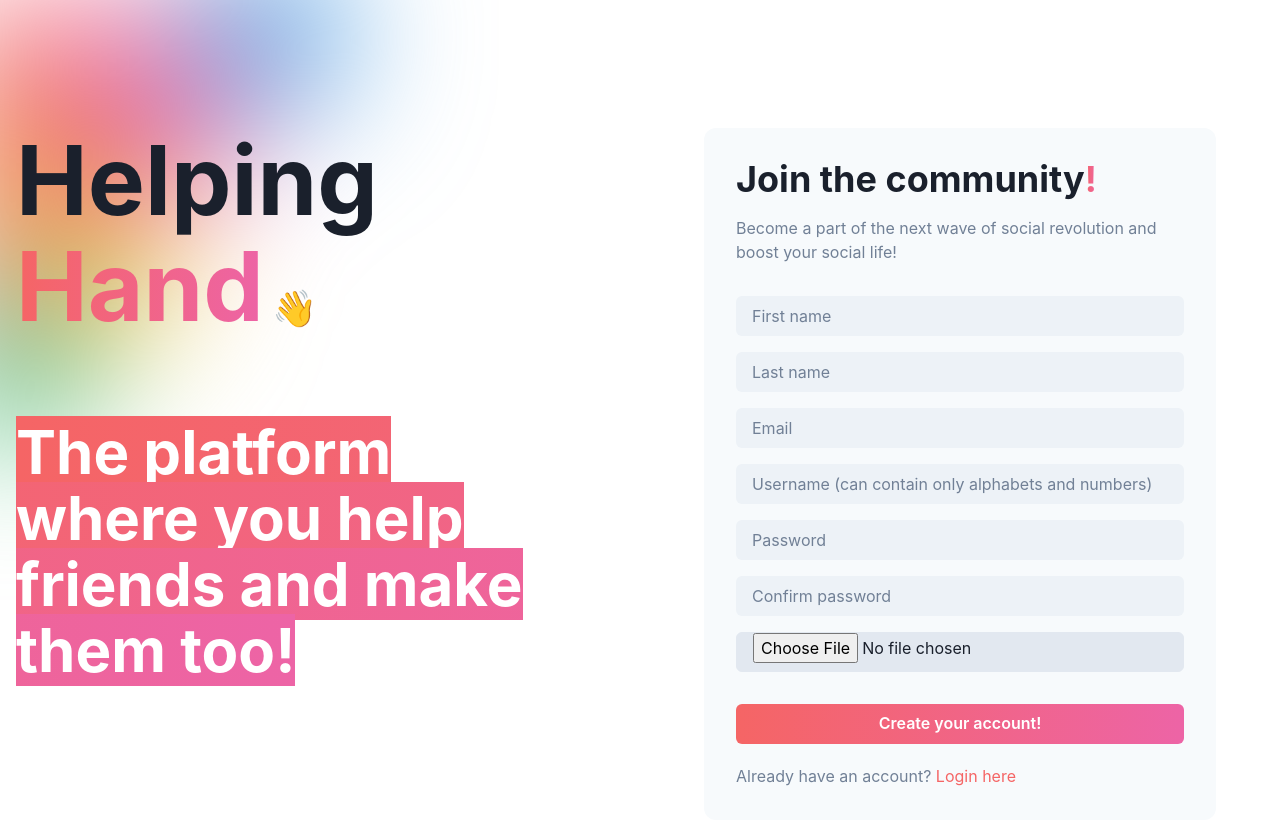
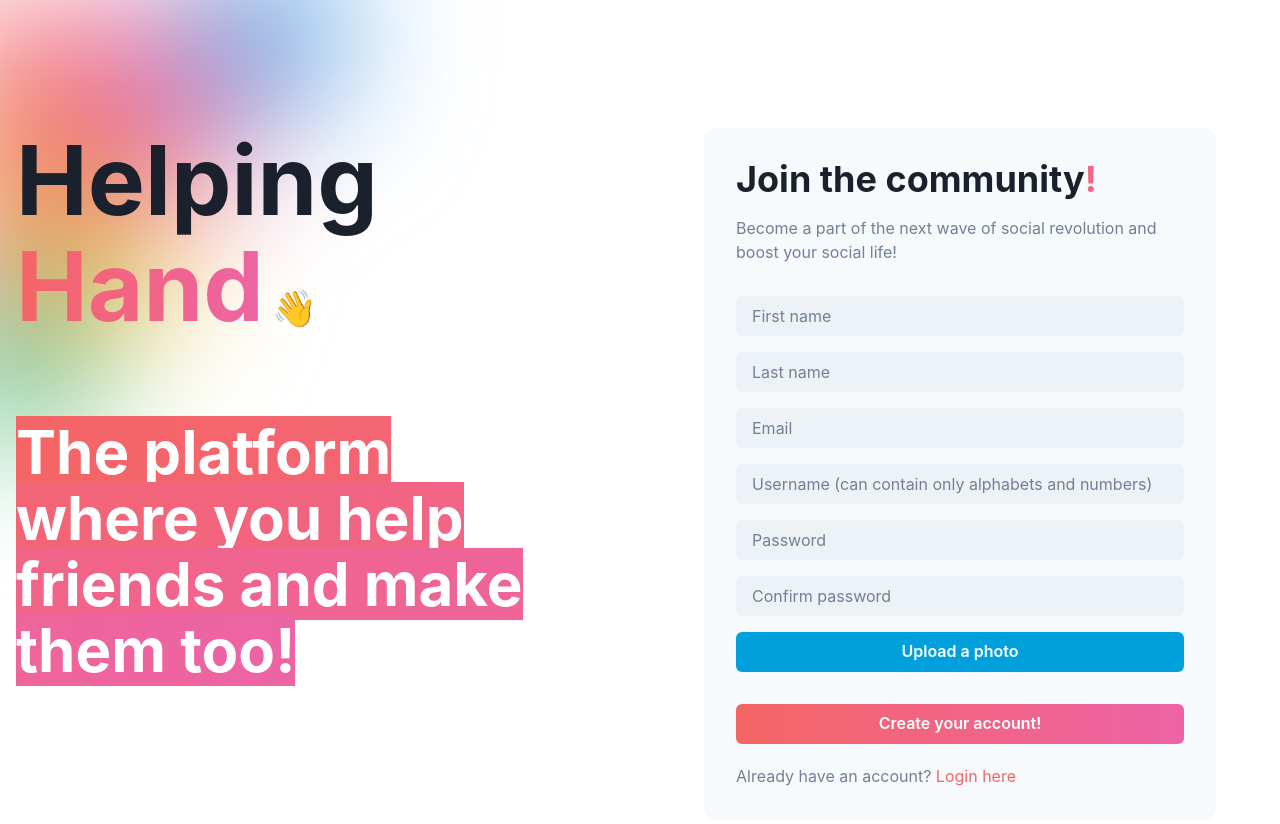
Before and after one commit to sowmenappd/helping-hand, a React (Create React App) app: page / in a window 1280 px wide. Both pictures are taken after a click on the link "Sign up now!". Shown: the top 824 px of the page. Built offline with nearby package versions, Linux system fonts and the light colour scheme; no server answers.

Commit message:
Add & integrate ImageUploaded component

```diff
--- a/src/components/ImageUploader.tsx
+++ b/src/components/ImageUploader.tsx
@@ -1,17 +1,20 @@
 import React, { useState } from "react";
-import { Box, Input, Image } from "@chakra-ui/react";
+import { Box, Input, Image, Button } from "@chakra-ui/react";
 import { getBase64 } from "../util/image_converter";
 
-const ImageUploader = (props: { onImage: (imgB64: string) => void }) => {
-  const [imageB64, setImage] = useState("");
-
+const ImageUploader = (props: {
+  imgB64: string;
+  showImage: boolean;
+  buttonText?: string;
+  onImage: (imgB64: string) => void;
+}) => {
   const Base64Image = (props: { b64: string }) => {
     return <Image src={props.b64} height="100%" alignItems="center" />;
   };
 
   return (
     <>
-      {imageB64 && (
+      {props.showImage && props.imgB64 && (
         <Box
           display="flex"
           alignItems="center"
@@ -21,21 +24,28 @@ const ImageUploader = (props: { onImage: (imgB64: string) => void }) => {
           rounded="xl"
           px={2}
         >
-          <Base64Image b64={imageB64} />
+          <Base64Image b64={props.imgB64} />
         </Box>
       )}
       <Input
-        fontFamily={"heading"}
-        bg={"gray.200"}
-        color={"gray.800"}
+        id="fileUploader"
         type="file"
-        onChange={async (e) => {
+        style={{ display: "none" }}
+        onChange={(e: any) => {
           getBase64(e.target.files[0], (b64: string) => {
-            setImage(b64);
-            props.onImage(b64);
+            props.onImage?.(b64);
           });
         }}
       />
+      <Button
+        colorScheme="linkedin"
+        onClick={() => {
+          document.getElementById("fileUploader")?.click();
+        }}
+      >
+        {props.buttonText ||
+          (props.imgB64 ? "Photo selected" : "Upload a photo")}
+      </Button>
     </>
   );
 };
--- a/src/components/SignupCard.tsx
+++ b/src/components/SignupCard.tsx
@@ -6,7 +6,6 @@ import {
   Button,
   Text,
   Link,
-  useToast,
 } from "@chakra-ui/react";
 import React from "react";
 import { signup, useAuthContext } from "../store/auth";
@@ -190,6 +189,8 @@ const SignupCard: React.FC<{
             }
           />
           <ImageUploader
+            showImage={true}
+            imgB64={imgB64}
             onImage={(imgB64: string) => {
               dispatch({
                 type: AUTH_ACTIONS.FIELD,
--- a/src/components/UserProfileCard.tsx
+++ b/src/components/UserProfileCard.tsx
@@ -26,7 +26,7 @@ interface Props {
     name: string;
     username: string;
     bio: string;
-    tags: string[];
+    // tags: string[];
     imgB64: string;
   };
 }
@@ -71,7 +71,7 @@ const UserProfileCard: React.FC<Props> = (props) => {
           {props.user.bio}
         </Text>
 
-        <Stack direction={"row"} mt={6}>
+        {/* <Stack direction={"row"} mt={6}>
           <Box>
             {props.user.tags.map((t, i) => {
               return (
@@ -89,7 +89,7 @@ const UserProfileCard: React.FC<Props> = (props) => {
               );
             })}
           </Box>
-        </Stack>
+        </Stack> */}
       </Box>
     </Center>
   );
--- a/src/controller/auth.ts
+++ b/src/controller/auth.ts
@@ -80,7 +80,7 @@ class AuthController {
     };
     try {
       const handsCountQuery = `SELECT COUNT(id) as hands FROM ${process.env.NODE_ENV}.post_messages WHERE owner = "${username}"`;
-      const friendsCountQuery = `SELECT COUNT(id) as friends FROM ${process.env.NODE_ENV}.post_messages WHERE owner = "${username}"`;
+      const friendsCountQuery = `SELECT COUNT(id) as friends FROM development.connections WHERE (user1 = "sowmenr1" OR user2 = "sowmenr1") AND connections.friends = "true"`;
       const postsCountQuery = `SELECT COUNT(id) as posts FROM ${process.env.NODE_ENV}.posts WHERE username = "${username}"`;
 
       const data = await Promise.all([
--- a/src/pages/SettingsPage.tsx
+++ b/src/pages/SettingsPage.tsx
@@ -27,6 +27,8 @@ import { logout, useAuthContext } from "../store/auth";
 import { AUTH_ACTIONS } from "../store/types";
 
 import authController from "../controller/auth";
+import { getBase64 } from "../util/image_converter";
+import ImageUploader from "../components/ImageUploader";
 
 const SettingsPage = () => {
   const [disabled, setEditable] = useState(true);
@@ -36,17 +38,16 @@ const SettingsPage = () => {
 
   const [state, dispatch] = useAuthContext();
   const { first_name, last_name, bio, username, imgB64, id } = state;
-  const changeable = { first_name, last_name, bio };
+  const changeable = { first_name, last_name, bio, imgB64 };
   const [edittedState, setEdits] = useState(changeable) as any;
 
   console.log("state", state);
 
   const handleFieldEdit = (field: string, value: string) => {
-    if (field === "tags") {
-    } else setEdits({ ...edittedState, [field]: value });
+    setEdits({ ...edittedState, [field]: value });
+    setChanged(true);
+
     console.log(field, value);
-
-    setChanged(true);
   };
 
   const updateProfile = async (id: string) => {
@@ -83,7 +84,7 @@ const SettingsPage = () => {
         position: "top-right",
       });
     } finally {
-      setEdits({ first_name, last_name, bio });
+      setEdits({ first_name, last_name, bio, imgB64 });
     }
   };
 
@@ -120,6 +121,8 @@ const SettingsPage = () => {
             Settings
             <Text
               color="blue.300"
+              fontSize="4xl"
+              ml={3}
               textDecorationLine="underline"
               _hover={{
                 cursor: "pointer",
@@ -163,7 +166,11 @@ const SettingsPage = () => {
                 disabled={true}
                 small
               />
-              <SettingsPhotoField img={imgB64} />
+              <SettingsPhotoField
+                img={edittedState.imgB64}
+                isDisabled={disabled}
+                onChange={handleFieldEdit}
+              />
             </Stack>
 
             <Stack direction={["column", "column", "row"]} px={2} pt={4}>
@@ -256,19 +263,18 @@ const SettingsInputField: React.FC<{
         {props.labelDisplay}
       </Text>
       {props.textArea ? (
-        <>
         <Textarea
           variant="filled"
           placeholder={props.placeholder}
           value={props.value}
           isDisabled={props.disabled}
-            size="lg"
           fontSize="xl"
+          h="120px"
+          noOfLines={6}
           onChange={({ currentTarget: { value } }) =>
             props.onChange?.(props.label, value)
           }
         />
-        </>
       ) : (
         <Input
           variant="filled"
@@ -287,7 +293,12 @@ const SettingsInputField: React.FC<{
   );
 };
 
-const SettingsPhotoField: React.FC<{ img: any }> = (props) => {
+const SettingsPhotoField: React.FC<{
+  isDisabled: boolean;
+  img: any;
+  onChange: any;
+}> = (props) => {
+  const [imageChanged, setImageChanged] = useState(false);
   return (
     <HStack
       maxW="full"
@@ -299,11 +310,15 @@ const SettingsPhotoField: React.FC<{ img: any }> = (props) => {
     >
       <Box display="flex" flexDir="column" alignItems="center">
         <Avatar src={props.img} size={"lg"} alt={"Avatar"} mb={2} />
-        <Link href="/">
-          <Button size="xs" colorScheme="linkedin">
-            Change
-          </Button>
-        </Link>
+        <ImageUploader
+          showImage={false}
+          imgB64={props.img}
+          buttonText={imageChanged ? "Photo selected" : "Upload picture"}
+          onImage={(imgB64: string) => {
+            setImageChanged(true);
+            props.onChange?.("imgB64", imgB64);
+          }}
+        />
       </Box>
     </HStack>
   );
```
Lines whose indentation alone changed are shown as unchanged.
